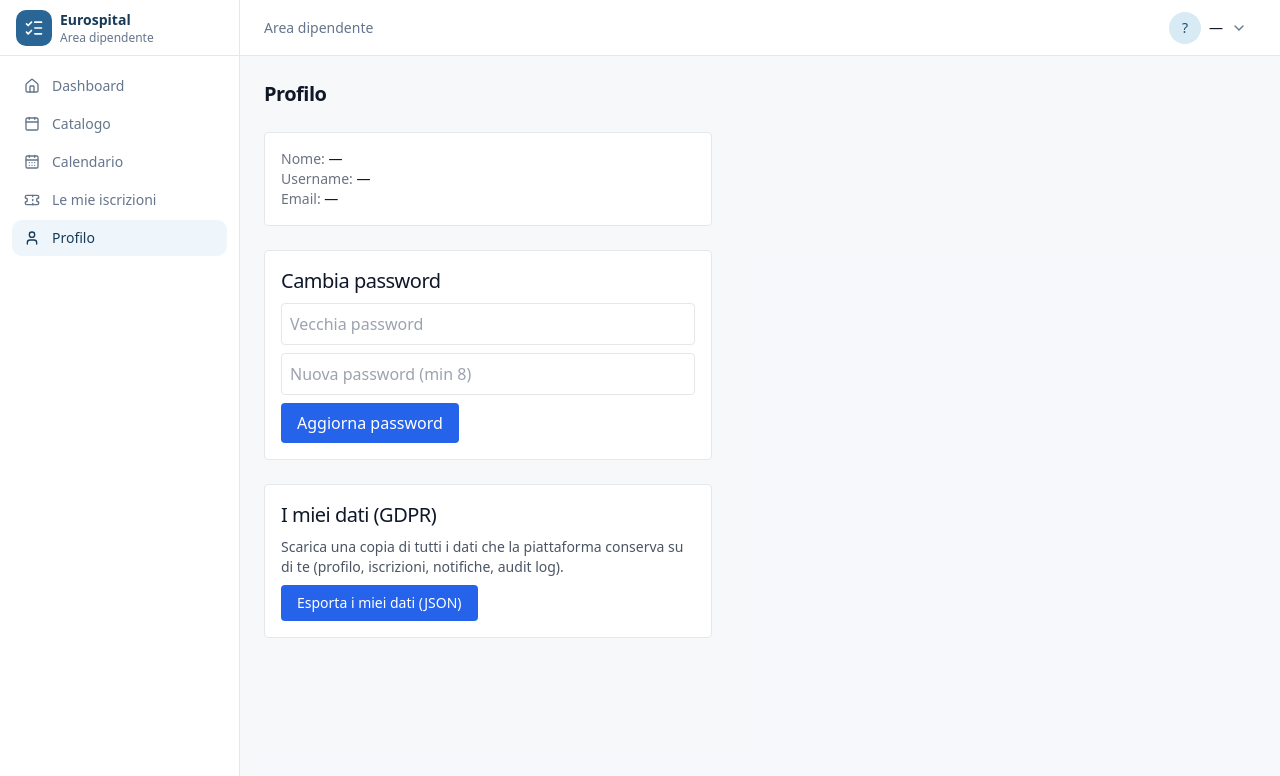
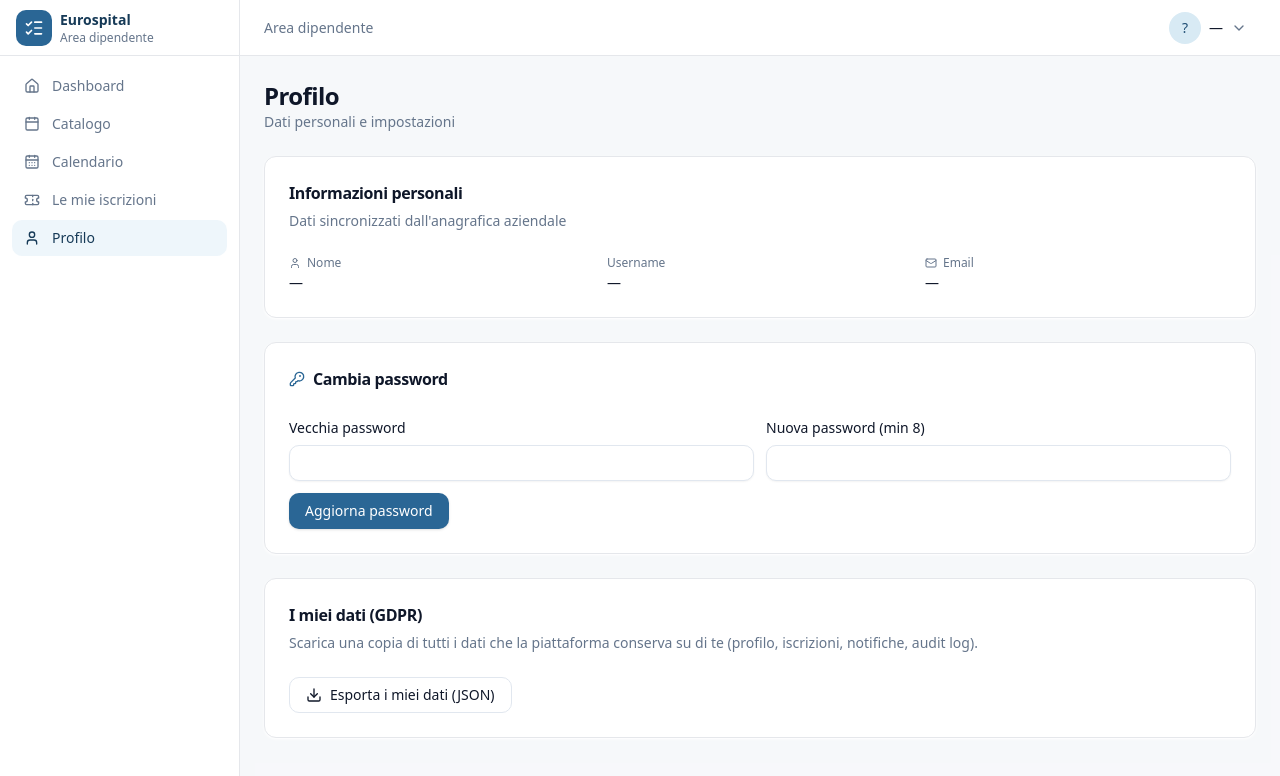
Before and after one commit to martin220485/Eurospital_Eventi, a Next.js app in the folder frontend/: page /app/profile in a window 1280 px wide. Shown: the top 776 px of the page. Built offline with nearby package versions, Linux system fonts and the light colour scheme; no server answers.

Commit message:
feat(f11): registrations/profile pages + event-table shadcn + status-badge restyled

```diff
--- a/frontend/app/app/profile/page.tsx
+++ b/frontend/app/app/profile/page.tsx
@@ -1,57 +1,112 @@
 "use client";
 
 import { useEffect, useState } from "react";
+import { Download, KeyRound, Mail, User as UserIcon } from "lucide-react";
 import { api } from "@/lib/admin-api";
 import { changePasswordSchema } from "@/lib/catalog-schemas";
+import { Button } from "@/components/ui/button";
+import { Card, CardContent, CardDescription, CardHeader, CardTitle } from "@/components/ui/card";
+import { Input } from "@/components/ui/input";
+import { Label } from "@/components/ui/label";
+import { toast } from "@/components/ui/toaster";
 
 type Me = { username: string; email: string; full_name?: string };
 
 export default function ProfilePage() {
   const [me, setMe] = useState<Me | null>(null);
   const [form, setForm] = useState({ old_password: "", new_password: "" });
-  const [msg, setMsg] = useState("");
-  const [err, setErr] = useState("");
+  const [busy, setBusy] = useState(false);
 
   useEffect(() => { api.get<Me>("/auth/me").then(setMe).catch(() => {}); }, []);
 
-  async function changePassword() {
-    setMsg(""); setErr("");
+  async function changePassword(e: React.FormEvent) {
+    e.preventDefault();
     const parsed = changePasswordSchema.safeParse(form);
-    if (!parsed.success) { setErr("La nuova password deve avere almeno 8 caratteri."); return; }
+    if (!parsed.success) {
+      toast.error("La nuova password deve avere almeno 8 caratteri");
+      return;
+    }
+    setBusy(true);
     try {
       await api.post("/auth/change-password", form);
-      setMsg("Password aggiornata.");
+      toast.success("Password aggiornata");
       setForm({ old_password: "", new_password: "" });
-    } catch (e) { setErr((e as Error).message); }
+    } catch (e) { toast.error((e as Error).message); }
+    finally { setBusy(false); }
   }
 
   return (
-    <div className="max-w-md space-y-6">
-      <h1 className="text-xl font-semibold">Profilo</h1>
-      <section className="rounded border bg-white p-4 text-sm">
-        <p><span className="text-gray-500">Nome:</span> {me?.full_name ?? "—"}</p>
-        <p><span className="text-gray-500">Username:</span> {me?.username ?? "—"}</p>
-        <p><span className="text-gray-500">Email:</span> {me?.email ?? "—"}</p>
-      </section>
-      <section className="rounded border bg-white p-4 space-y-2">
-        <h2 className="font-medium">Cambia password</h2>
-        <input className="w-full rounded border p-2" type="password" placeholder="Vecchia password"
-               value={form.old_password} onChange={(e) => setForm({ ...form, old_password: e.target.value })} />
-        <input className="w-full rounded border p-2" type="password" placeholder="Nuova password (min 8)"
-               value={form.new_password} onChange={(e) => setForm({ ...form, new_password: e.target.value })} />
-        {err && <p className="text-sm text-red-700">{err}</p>}
-        {msg && <p className="text-sm text-green-700">{msg}</p>}
-        <button className="rounded bg-blue-600 px-4 py-2 text-white" onClick={changePassword}>Aggiorna password</button>
-      </section>
-      <section className="rounded border bg-white p-4 space-y-2">
-        <h2 className="font-medium">I miei dati (GDPR)</h2>
-        <p className="text-sm text-gray-600">
-          Scarica una copia di tutti i dati che la piattaforma conserva su di te
-          (profilo, iscrizioni, notifiche, audit log).
-        </p>
-        <a className="inline-block rounded bg-blue-600 px-4 py-2 text-sm text-white"
-           href="/api/me/data-export">Esporta i miei dati (JSON)</a>
-      </section>
+    <div className="space-y-6">
+      <div>
+        <h1>Profilo</h1>
+        <p className="text-sm text-muted-foreground">Dati personali e impostazioni</p>
+      </div>
+
+      <Card>
+        <CardHeader>
+          <CardTitle className="text-base">Informazioni personali</CardTitle>
+          <CardDescription>Dati sincronizzati dall&apos;anagrafica aziendale</CardDescription>
+        </CardHeader>
+        <CardContent>
+          <dl className="grid gap-3 text-sm sm:grid-cols-3">
+            <div>
+              <dt className="flex items-center gap-1.5 text-xs text-muted-foreground"><UserIcon className="h-3 w-3" /> Nome</dt>
+              <dd className="mt-0.5 font-medium">{me?.full_name ?? "—"}</dd>
+            </div>
+            <div>
+              <dt className="text-xs text-muted-foreground">Username</dt>
+              <dd className="mt-0.5 font-medium">{me?.username ?? "—"}</dd>
+            </div>
+            <div>
+              <dt className="flex items-center gap-1.5 text-xs text-muted-foreground"><Mail className="h-3 w-3" /> Email</dt>
+              <dd className="mt-0.5 font-medium">{me?.email ?? "—"}</dd>
+            </div>
+          </dl>
+        </CardContent>
+      </Card>
+
+      <Card>
+        <CardHeader>
+          <CardTitle className="flex items-center gap-2 text-base">
+            <KeyRound className="h-4 w-4 text-brand-600" />
+            Cambia password
+          </CardTitle>
+        </CardHeader>
+        <CardContent>
+          <form onSubmit={changePassword} className="grid gap-3 sm:grid-cols-2">
+            <div className="space-y-1.5">
+              <Label htmlFor="old_pw">Vecchia password</Label>
+              <Input id="old_pw" type="password" value={form.old_password}
+                     onChange={(e) => setForm({ ...form, old_password: e.target.value })} required />
+            </div>
+            <div className="space-y-1.5">
+              <Label htmlFor="new_pw">Nuova password (min 8)</Label>
+              <Input id="new_pw" type="password" value={form.new_password}
+                     onChange={(e) => setForm({ ...form, new_password: e.target.value })} required minLength={8} />
+            </div>
+            <div className="sm:col-span-2">
+              <Button disabled={busy}>{busy ? "Aggiornamento…" : "Aggiorna password"}</Button>
+            </div>
+          </form>
+        </CardContent>
+      </Card>
+
+      <Card>
+        <CardHeader>
+          <CardTitle className="text-base">I miei dati (GDPR)</CardTitle>
+          <CardDescription>
+            Scarica una copia di tutti i dati che la piattaforma conserva su di te
+            (profilo, iscrizioni, notifiche, audit log).
+          </CardDescription>
+        </CardHeader>
+        <CardContent>
+          <Button variant="outline" asChild>
+            <a href="/api/me/data-export">
+              <Download className="h-4 w-4" /> Esporta i miei dati (JSON)
+            </a>
+          </Button>
+        </CardContent>
+      </Card>
     </div>
   );
 }
--- a/frontend/app/app/registrations/page.tsx
+++ b/frontend/app/app/registrations/page.tsx
@@ -2,21 +2,34 @@
 
 import Link from "next/link";
 import { useEffect, useState } from "react";
+import { CalendarOff, History, Ticket, XCircle } from "lucide-react";
 import { RegistrationReceipt } from "@/components/app/registration-receipt";
 import { api } from "@/lib/admin-api";
 import { catalogApi, type MyEvent } from "@/lib/catalog-api";
+import { Badge } from "@/components/ui/badge";
+import { Button } from "@/components/ui/button";
+import { Card, CardContent, CardHeader, CardTitle } from "@/components/ui/card";
+import { Tabs, TabsContent, TabsList, TabsTrigger } from "@/components/ui/tabs";
+import { toast } from "@/components/ui/toaster";
 
 export default function MyRegistrationsPage() {
   const [items, setItems] = useState<MyEvent[]>([]);
-  const [error, setError] = useState("");
+  const [loading, setLoading] = useState(true);
 
-  async function load() { setItems(await catalogApi.myEvents()); }
-  useEffect(() => { load().catch((e) => setError((e as Error).message)); }, []);
+  async function load() {
+    try { setItems(await catalogApi.myEvents()); }
+    catch (e) { toast.error((e as Error).message); }
+    finally { setLoading(false); }
+  }
+  useEffect(() => { load(); }, []);
 
   async function cancel(id: number) {
     if (!window.confirm("Annullare l'iscrizione?")) return;
-    try { await api.post(`/registrations/${id}/cancel`); await load(); }
-    catch (e) { setError((e as Error).message); }
+    try {
+      await api.post(`/registrations/${id}/cancel`);
+      toast.success("Iscrizione annullata");
+      await load();
+    } catch (e) { toast.error((e as Error).message); }
   }
 
   const now = new Date();
@@ -24,39 +37,87 @@ export default function MyRegistrationsPage() {
   const past = items.filter((m) => new Date(m.event_start_at) < now && m.status !== "cancelled");
   const cancelled = items.filter((m) => m.status === "cancelled");
 
-  function section(title: string, list: MyEvent[], opts: { qr?: boolean; cancel?: boolean }) {
+  function row(m: MyEvent, opts: { qr?: boolean; cancel?: boolean }) {
     return (
-      <section>
-        <h2 className="mb-2 font-medium">{title}</h2>
-        {list.length === 0 ? <p className="text-sm text-gray-500">Nessuna.</p> : (
-          <ul className="space-y-2">
-            {list.map((m) => (
-              <li key={m.registration_id} className="rounded border bg-white p-3 text-sm">
-                <div className="flex items-center justify-between">
-                  <Link className="text-blue-700" href={`/app/events/${m.event_id}`}>{m.event_title}</Link>
-                  <span className="text-xs">{new Date(m.event_start_at).toLocaleString("it-IT")} — {m.status}</span>
-                </div>
-                {opts.qr && m.status === "confirmed" && (
-                  <div className="mt-2"><RegistrationReceipt registrationId={m.registration_id} status={m.status} /></div>
-                )}
-                {opts.cancel && ["confirmed", "waitlisted"].includes(m.status) && (
-                  <button className="mt-2 text-xs text-red-700" onClick={() => cancel(m.registration_id)}>Annulla iscrizione</button>
-                )}
-              </li>
-            ))}
-          </ul>
+      <li key={m.registration_id} className="rounded-lg border bg-white p-4">
+        <div className="flex flex-wrap items-start justify-between gap-2">
+          <div className="min-w-0">
+            <Link href={`/app/events/${m.event_id}`} className="font-medium hover:text-brand-700">
+              {m.event_title}
+            </Link>
+            <div className="text-xs text-muted-foreground">
+              {new Date(m.event_start_at).toLocaleString("it-IT", {
+                weekday: "short", day: "2-digit", month: "long", year: "numeric",
+                hour: "2-digit", minute: "2-digit",
+              })}
+            </div>
+          </div>
+          <Badge variant={
+            m.status === "confirmed" ? "success" :
+            m.status === "waitlisted" ? "warning" :
+            m.status === "attended" ? "default" :
+            "secondary"
+          }>
+            {m.status === "confirmed" ? "Confermata" :
+             m.status === "waitlisted" ? "Lista d'attesa" :
+             m.status === "attended" ? "Partecipata" :
+             m.status === "cancelled" ? "Annullata" :
+             m.status === "no_show" ? "Assente" : m.status}
+          </Badge>
+        </div>
+        {opts.qr && m.status === "confirmed" && (
+          <div className="mt-3"><RegistrationReceipt registrationId={m.registration_id} status={m.status} /></div>
         )}
-      </section>
+        {opts.cancel && ["confirmed", "waitlisted"].includes(m.status) && (
+          <Button variant="ghost" size="sm" className="mt-2 text-destructive hover:bg-destructive/10" onClick={() => cancel(m.registration_id)}>
+            <XCircle className="h-3.5 w-3.5" /> Annulla iscrizione
+          </Button>
+        )}
+      </li>
+    );
+  }
+
+  function emptySection(icon: typeof Ticket, msg: string) {
+    const Icon = icon;
+    return (
+      <Card>
+        <CardContent className="flex flex-col items-center gap-2 py-10 text-center">
+          <Icon className="h-10 w-10 text-muted-foreground" />
+          <p className="text-sm text-muted-foreground">{msg}</p>
+        </CardContent>
+      </Card>
     );
   }
 
   return (
     <div className="space-y-6">
-      <h1 className="text-xl font-semibold">Le mie iscrizioni</h1>
-      {error && <p className="text-sm text-red-700">{error}</p>}
-      {section("Futuri", future, { qr: true, cancel: true })}
-      {section("Passati", past, {})}
-      {section("Annullati", cancelled, {})}
+      <div>
+        <h1>Le mie iscrizioni</h1>
+        <p className="text-sm text-muted-foreground">Gestisci futuri, passati e annullati</p>
+      </div>
+
+      <Tabs defaultValue="future">
+        <TabsList>
+          <TabsTrigger value="future">Futuri ({future.length})</TabsTrigger>
+          <TabsTrigger value="past">Passati ({past.length})</TabsTrigger>
+          <TabsTrigger value="cancelled">Annullati ({cancelled.length})</TabsTrigger>
+        </TabsList>
+        <TabsContent value="future">
+          {loading ? null : future.length === 0
+            ? emptySection(Ticket, "Nessuna iscrizione futura.")
+            : <ul className="space-y-3">{future.map((m) => row(m, { qr: true, cancel: true }))}</ul>}
+        </TabsContent>
+        <TabsContent value="past">
+          {loading ? null : past.length === 0
+            ? emptySection(History, "Nessuna iscrizione passata.")
+            : <ul className="space-y-3">{past.map((m) => row(m, {}))}</ul>}
+        </TabsContent>
+        <TabsContent value="cancelled">
+          {loading ? null : cancelled.length === 0
+            ? emptySection(CalendarOff, "Nessuna iscrizione annullata.")
+            : <ul className="space-y-3">{cancelled.map((m) => row(m, {}))}</ul>}
+        </TabsContent>
+      </Tabs>
     </div>
   );
 }
```
Also changed, not shown: frontend/components/admin/event-table.tsx (+50 -19 lines), frontend/components/admin/status-badge.tsx (+10 -7 lines).
